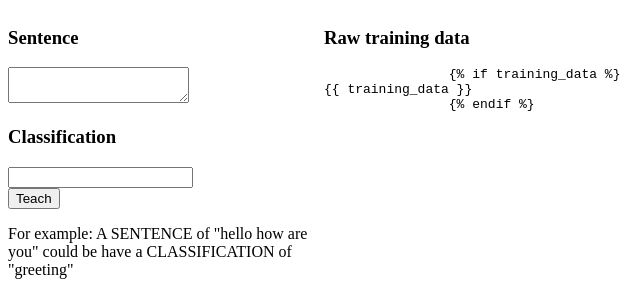
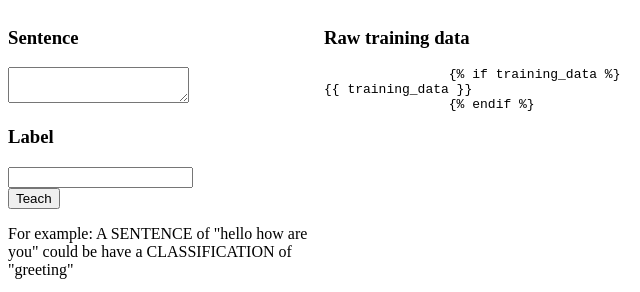
Before and after one commit to khkwan0/bot_trainer, a website: page views/index.html in a window 1280 px wide. Shown: the full height of the page, 0-640 px from the left. Drawn offline with Linux system fonts and the light colour scheme.

Commit message:
tweaked readme and changed nomenclature of input label for consstency

```diff
--- a/views/index.html
+++ b/views/index.html
@@ -10,7 +10,7 @@
                 </textarea>
             </div>
             <div>
-                <h3>Classification</h3>
+                <h3>Label</h3>
                 <input id="classification" />
             </div>
             <div>
```
Also changed, not shown: README.md.
